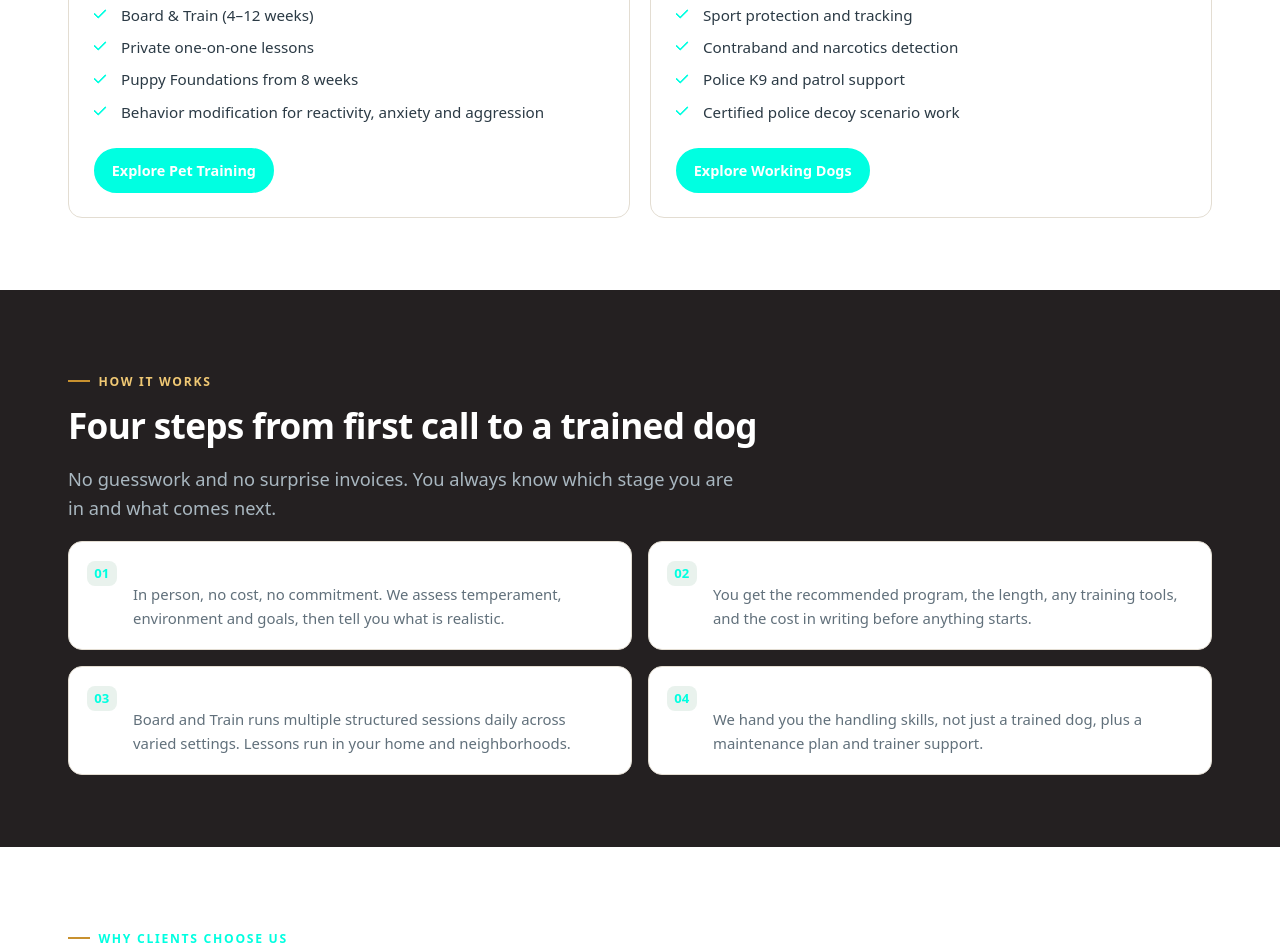
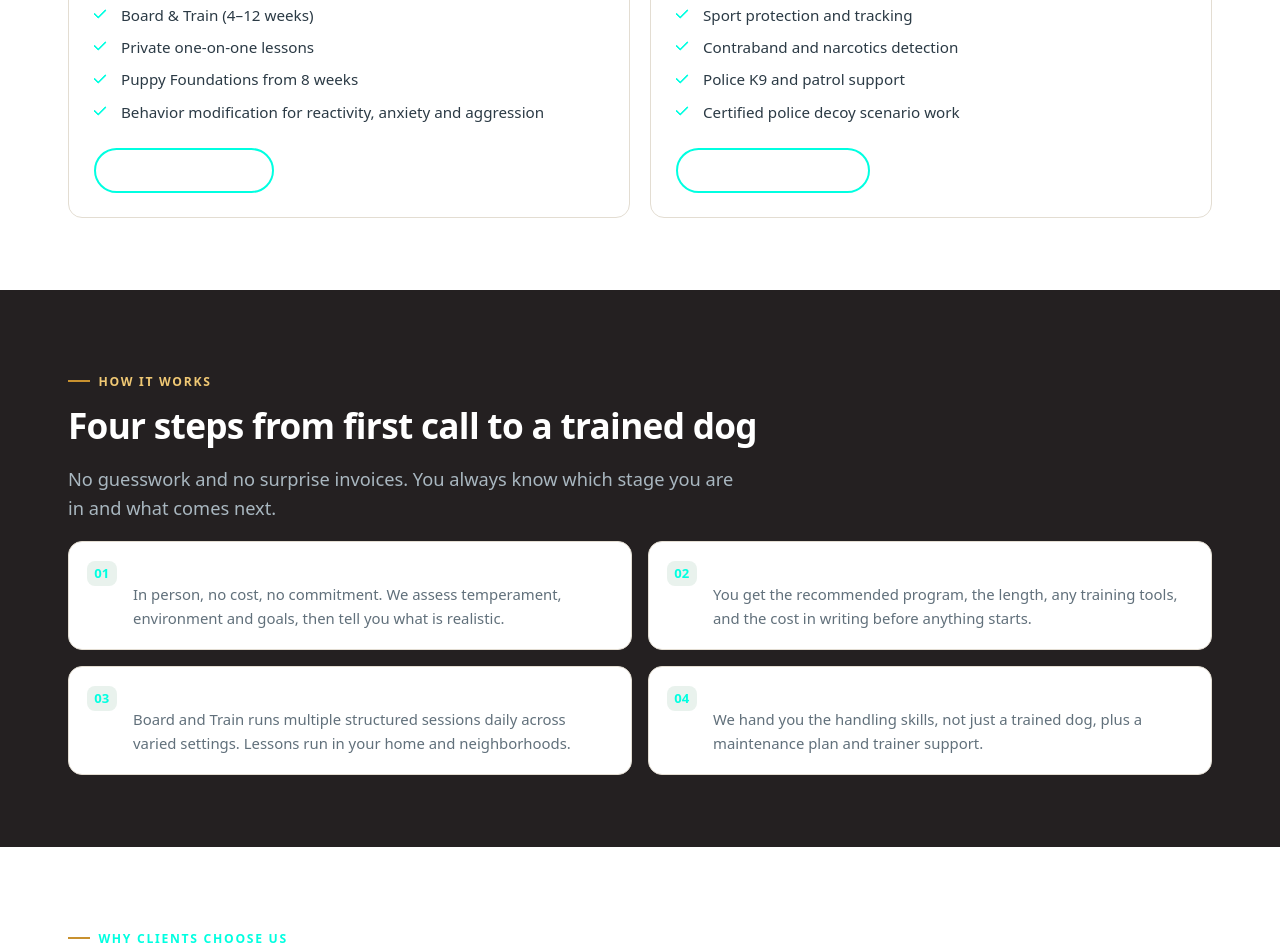
Before and after one commit to gregoryjenkins56-sys/Taurus-K9-Webstuff, a plain HTML site: page index.html in a window 1280 px wide. Shown: the part 1480-2428 px from the top of the page. Drawn offline with Linux system fonts and the light colour scheme.

Commit message:
Update style.css

```diff
--- a/css/style.css
+++ b/css/style.css
@@ -44,7 +44,7 @@ img,svg{max-width:100%;height:auto}
 .btn:hover{transform:translateY(-2px)}
 .btn-p{background:#4683E0;color:#242021;border-color:#256DDA}
 .btn-p:hover{background:#4683E0;color:#242021}
-.btn-g{background:var(--green);color:#fff;border-color:var(--green)}
+.btn-g{background:#E04646);color:#fff;border-color:var(--green)}
 .btn-g:hover{background:var(--green2);color:#fff}
 .btn-o{background:transparent;color:var(--ink);border-color:var(--line2)}
 .btn-o:hover{border-color:var(--ink);color:var(--ink);background:rgba(16,24,32,.03)}
```
